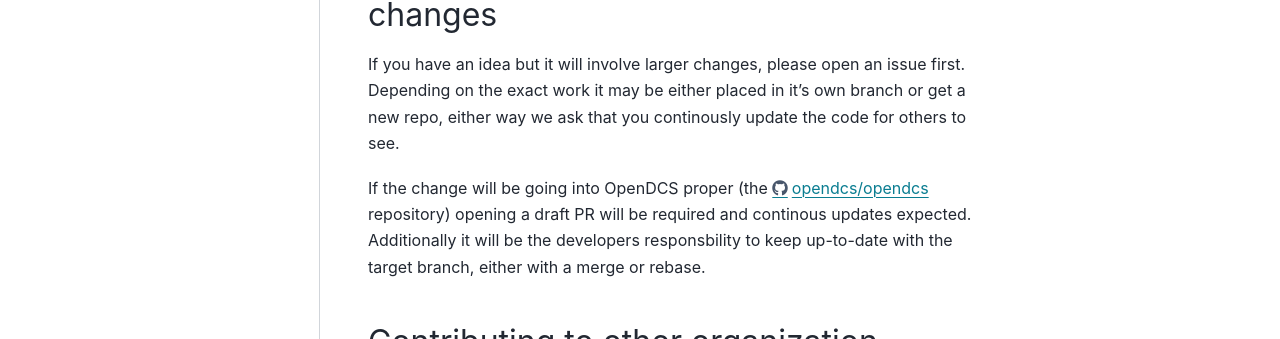
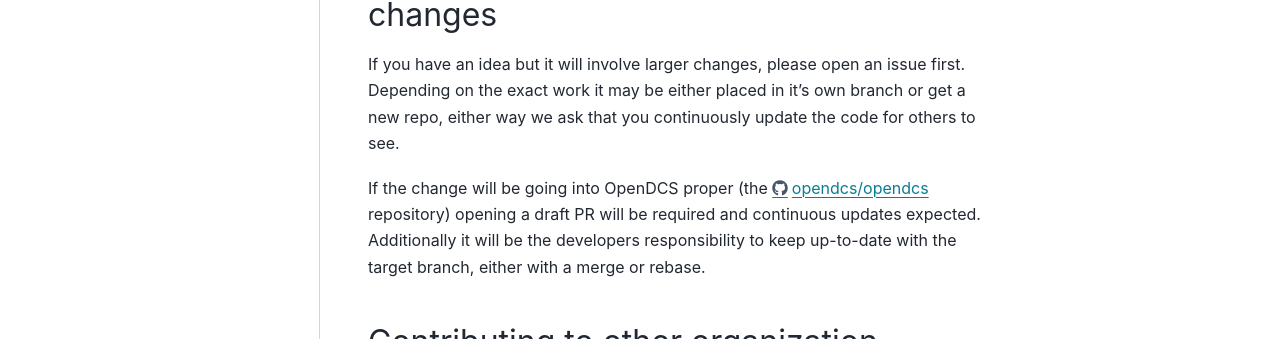
Before and after one commit to opendcs/opendcs.github.io, a Sphinx documentation site: the page built from source/contributing.rst, in a window 1280 px wide and 1351 px high. Shown: the part 665-1004 px from the top of the window. Built offline with Sphinx 7.4.7 and the PyData theme 0.15.4, drawn with Linux system fonts in a browser that asks for light colours; pages that are not in the unit, such as notebooks, are missing from menus.

Commit message:
fix typos.

```diff
--- a/source/contributing.rst
+++ b/source/contributing.rst
@@ -23,12 +23,12 @@
 ##########################################
 
 If you have an idea but it will involve larger changes, please open an issue first. Depending on the exact
-work it may be either placed in it's own branch or get a new repo, either way we ask that you continously update
+work it may be either placed in it's own branch or get a new repo, either way we ask that you continuously update
 the code for others to see.
 
 If the change will be going into OpenDCS proper (the https://github.com/opendcs/opendcs repository)
-opening a draft PR will be required and continous updates expected. Additionally it will be the developers
-responsbility to keep up-to-date with the target branch, either with a merge or rebase.
+opening a draft PR will be required and continuous updates expected. Additionally it will be the developers
+responsibility to keep up-to-date with the target branch, either with a merge or rebase.
 
 Contributing to other organization repositories
 ###############################################
--- a/source/development.rst
+++ b/source/development.rst
@@ -28,10 +28,10 @@
   - if passed release, is done then
   - if fails, work continues until satisfied OR it's the end of the month and there are no
     show stopper bugs.
-    - If there are eggresious show stoppers there will be no release for the month.
+    - If there are egregious show stoppers there will be no release for the month.
 
 Show stopper bugs are things that prevent the components from working at all or causing problems. Missing features,
  while certainly annoying for the requestor thereof, shall not prevent a release.
 
 NOTE: The OpenDCS team will not promise a feature by a version number. The OpenDCS team will not stress themselves out to
-fufill someone elses promise thereof. However, we will always work to help make the software better.
+fulfill someone elses promise thereof. However, we will always work to help make the software better.
```
